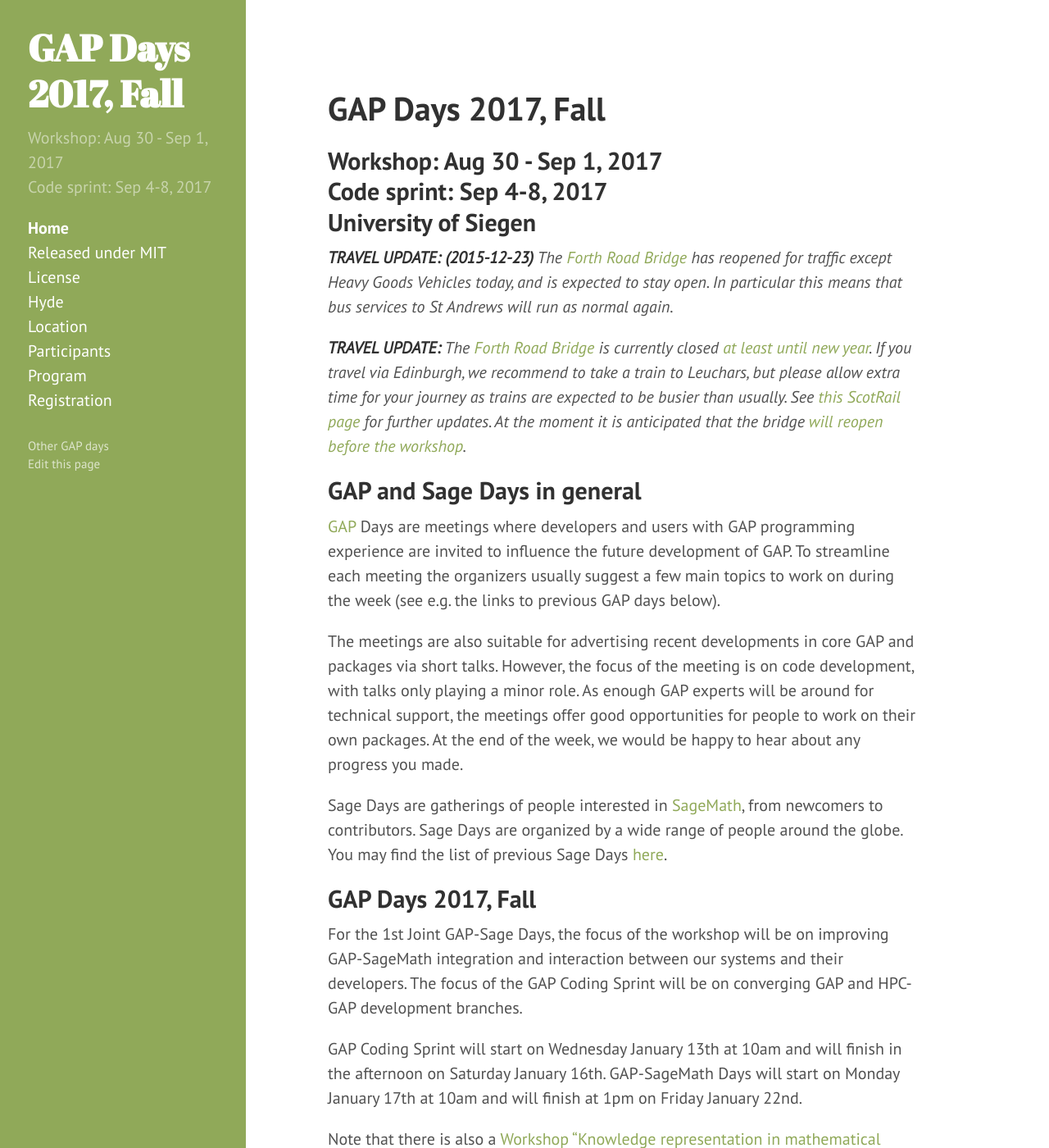
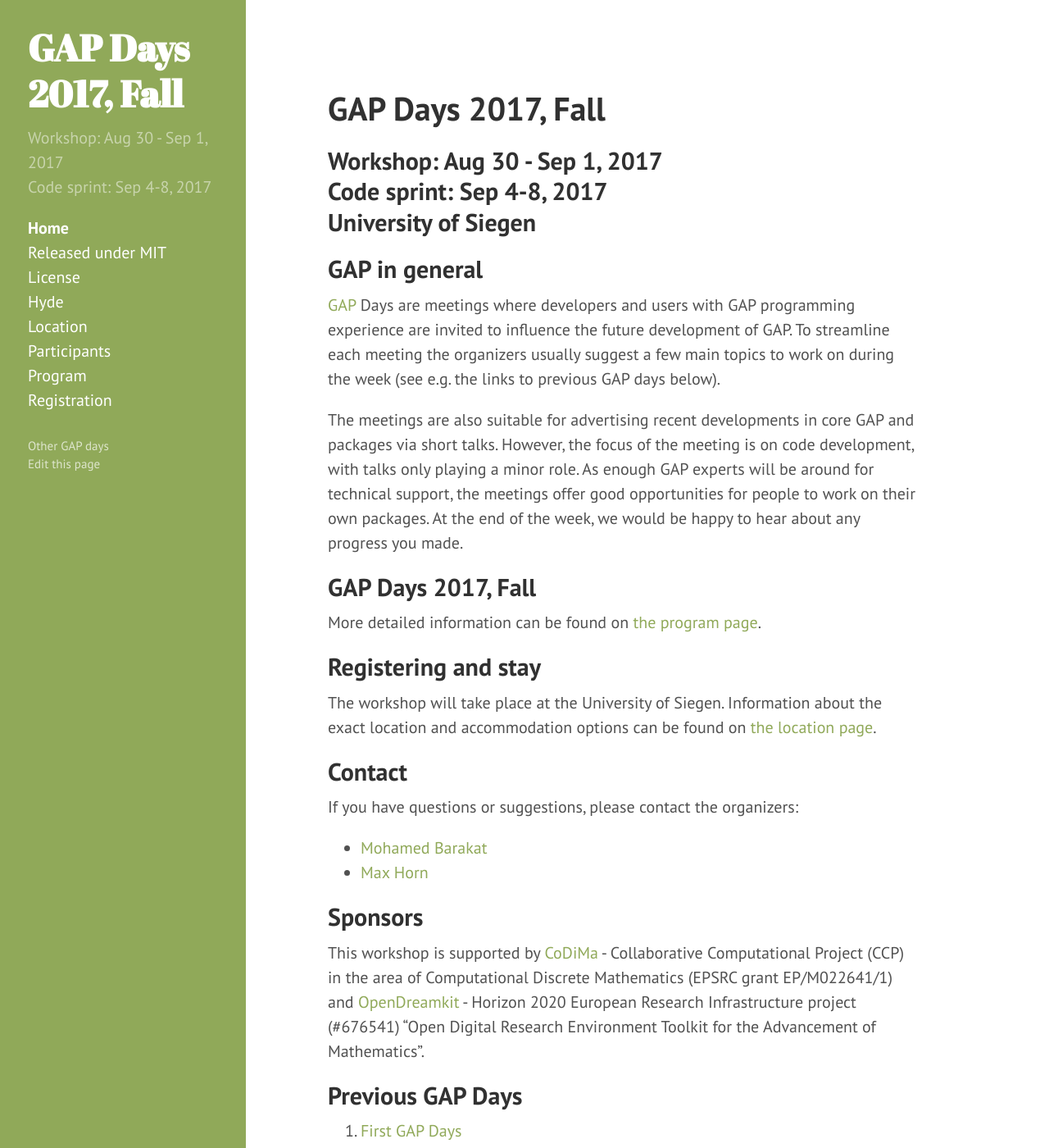
Before and after one commit to lbfm-rwth/gap-in-algebraic-research-2018, a Jekyll site: the page built from index.md, in a window 1280 px wide and 1400 px high. Shown: the whole window at 82% size. Built offline with Jekyll 4.4.1, drawn with Linux system fonts in a browser that asks for light colours; some of the changed text lies outside the part shown.

Commit message:
updated index.md

```diff
--- a/index.md
+++ b/index.md
@@ -6,19 +6,7 @@ title: Home
 # {{ site.title }}
 ## {{ site.description }}<br> {{ site.location }}
 
-_**TRAVEL UPDATE: (2015-12-23)** The [Forth Road Bridge](https://www.forthroadbridge.org/) has
- reopened for traffic except Heavy Goods Vehicles today, and is expected to stay open. In particular
- this means that bus services to St Andrews will run as normal again._
-
-_**TRAVEL UPDATE:** The [Forth Road Bridge](https://www.forthroadbridge.org/) is currently closed
-[at least until new year](http://www.bbc.co.uk/news/uk-scotland-35001277).
-If you travel via Edinburgh, we recommend to take a train to Leuchars, but please
-allow extra time for your journey as trains are expected to be busier than usually.
-See [this ScotRail page](http://www.scotrail.co.uk/frb) for further updates.
-At the moment it is anticipated that the bridge
-[will reopen before the workshop](http://www.bbc.co.uk/news/uk-scotland-scotland-politics-35096668)._
-
-## GAP and Sage Days in general
+## GAP in general
 
 [GAP](http://www.gap-system.org/) Days are meetings where developers and users
 with GAP programming experience are invited to influence the future
@@ -32,29 +20,13 @@ As enough GAP experts will be around for technical support, the
 meetings offer good opportunities for people to work on their own
 packages. At the end of the week, we would be happy to hear about any progress you made.
 
-Sage Days are gatherings of people interested in [SageMath](http://www.sagemath.org/),
-from newcomers to contributors. Sage Days are organized by a wide range of people around
-the globe. You may find the list of previous Sage Days [here](http://wiki.sagemath.org/Workshops).
-
 ## {{ site.title }}
-
-For the 1st Joint GAP-Sage Days, the focus of the workshop will be on improving GAP-SageMath integration
-and interaction between our systems and their developers. The focus of the
-GAP Coding Sprint will be on converging GAP and HPC-GAP development branches.
-
-GAP Coding Sprint will start on Wednesday January 13th at 10am and will finish in the
-afternoon on Saturday January 16th. GAP-SageMath Days will start on Monday January 17th
-at 10am and will finish at 1pm on Friday January 22nd.
-
-Note that there is also a [Workshop "Knowledge representation in mathematical software and databases"](http://opendreamkit.org/2015/12/08/WP6StAndrewsMeeting/)
-organised by the Horizon 2020 [OpenDreamKit project](http://opendreamkit.org/)
-on January 25th-27th, 2016. It takes place in St Andrews as well, but requires separate registration.
 
 More detailed information can be found on [the program page]({{ site.baseurl }}/program).
 
 ## Registering and stay
 
-The workshop will take place at the University of St Andrews. Information about the
+The workshop will take place at the University of Siegen. Information about the
 exact location and accommodation options
 can be found on [the location page]({{ site.baseurl }}/location).
 
@@ -62,11 +34,8 @@ can be found on [the location page]({{ site.baseurl }}/location).
 
 If you have questions or suggestions, please contact the organizers:
 
+* [Mohamed Barakat](mailto:mohamed.barakat@uni-siegen.de)
 * [Max Horn](mailto:max.horn@math.uni-giessen.de)
-* [Alexander Konovalov](mailto:alexander.konovalov@st-andrews.ac.uk) (local organizer)
-* [Dmitrii Pasechnik](mailto:dmitrii.pasechnik@cs.ox.ac.uk)
-* [Markus Pfeiffer](mailto:markus.pfeiffer@st-andrews.ac.uk) (local organizer)
-
 
 ## Sponsors
 
```
